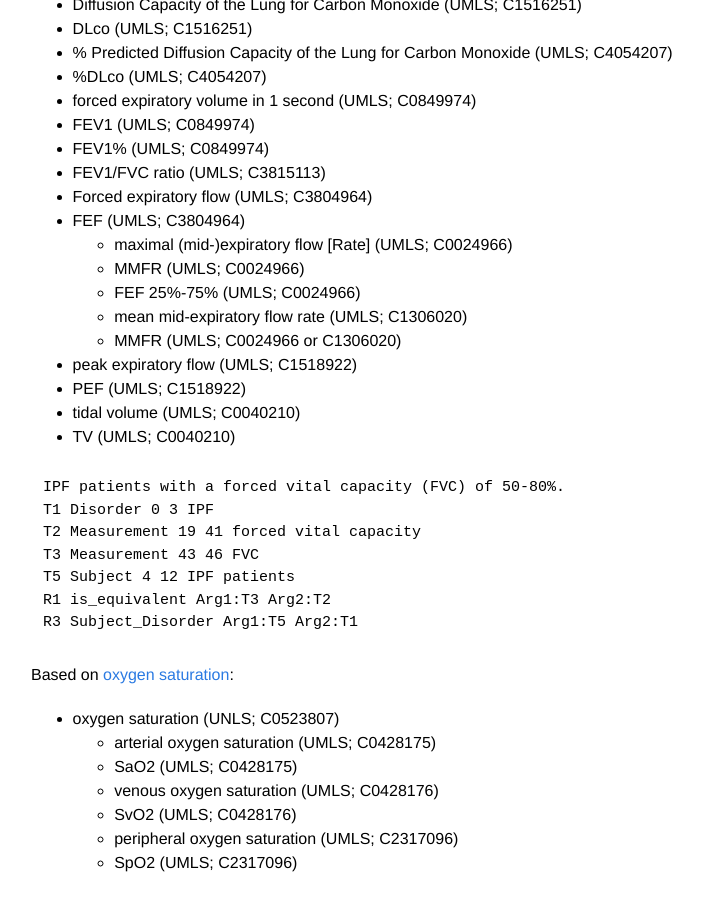
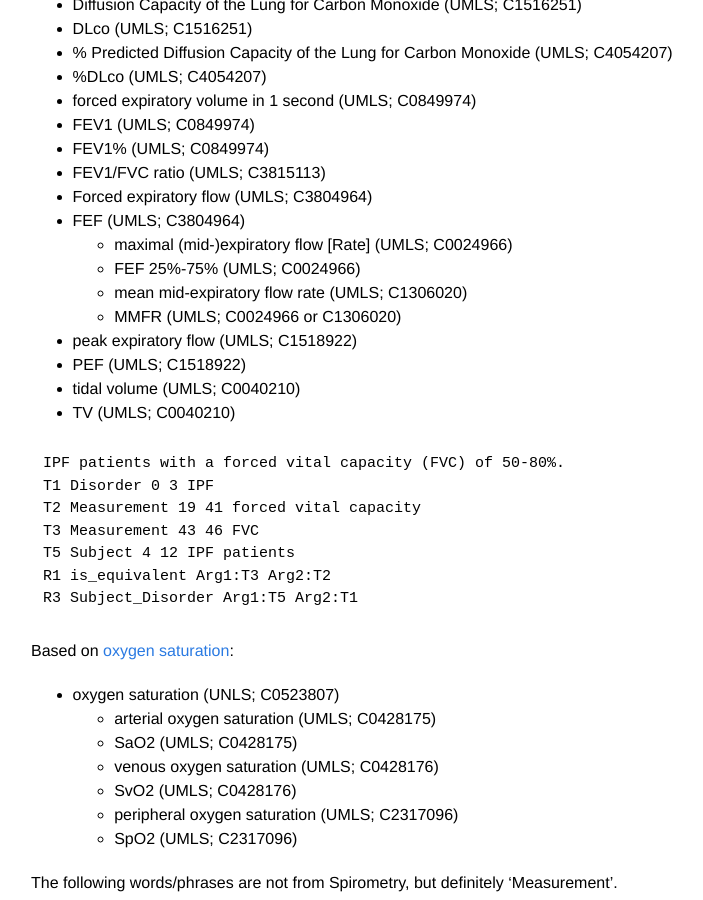
Before and after one commit to ezcatdb/molbiol_lung_corpus-guidelines, a Jekyll site: the page built from _entity/Measurement.md, in a window 1280 px wide and 900 px high, scrolled down 679 px. Shown: the whole window, without its empty margins (209-912 px from the left). Built offline with Jekyll 4.4.1, drawn with Linux system fonts in a browser that asks for light colours.

Commit message:
minor correction in _entity/Measurement.md

```diff
--- a/_entity/Measurement.md
+++ b/_entity/Measurement.md
@@ -38,7 +38,6 @@ Based on <a href="https://en.wikipedia.org/wiki/Spirometry">spirometry</a>:
 - Forced expiratory flow (UMLS; C3804964)
 - FEF (UMLS; C3804964)
   - maximal (mid-)expiratory flow [Rate] (UMLS; C0024966)
-  - MMFR (UMLS; C0024966)
   - FEF 25%-75% (UMLS; C0024966)
   - mean mid-expiratory flow rate (UMLS; C1306020)
   - MMFR (UMLS; C0024966 or C1306020)
```
